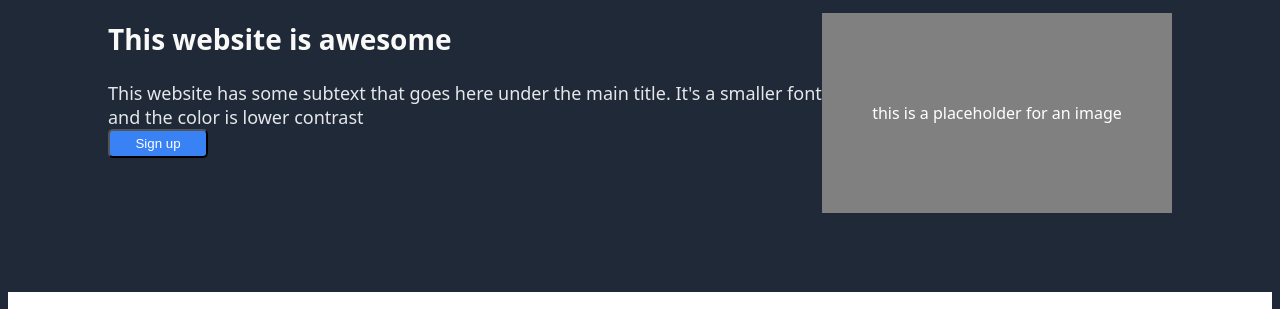
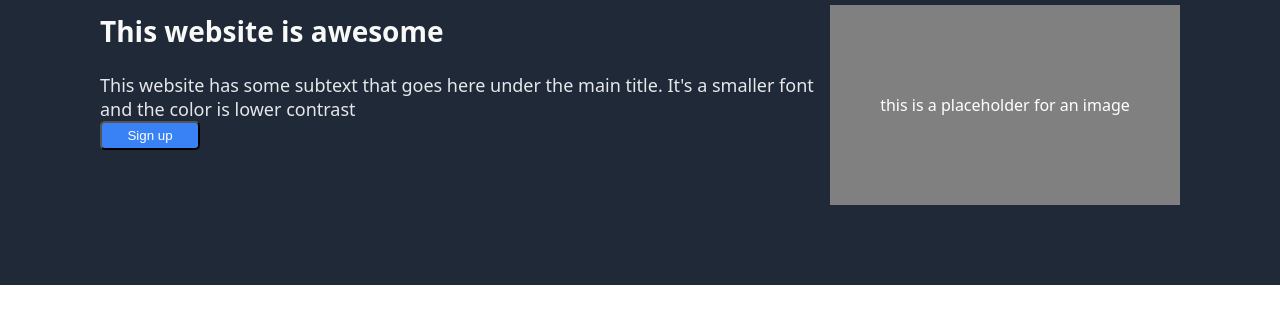
Before and after one commit to macnult/top-landing-page, a plain HTML site: page new.html in a window 1280 px wide. Shown: the part 71-380 px from the top of the page. Drawn offline with Linux system fonts and the light colour scheme.

Commit message:
Stretch width of each section's background color to full width

```diff
--- a/newstyle.css
+++ b/newstyle.css
@@ -5,6 +5,7 @@ html{
 }
 body {
     background-color: #1F2937;
+    margin: 0;
 
 }
 
@@ -53,7 +54,7 @@ a:active {
     font-size: 28px;
     font-weight: 900;
     color: #F9FAF8;
-    margin-top:
+
 }
 sub {
     font-size: 18px;
@@ -85,7 +86,6 @@ button {
     flex-direction: column;
     justify-content: center;
     align-items: center;
-
     padding-bottom: 10%;
 }
 .infoheader {
```
